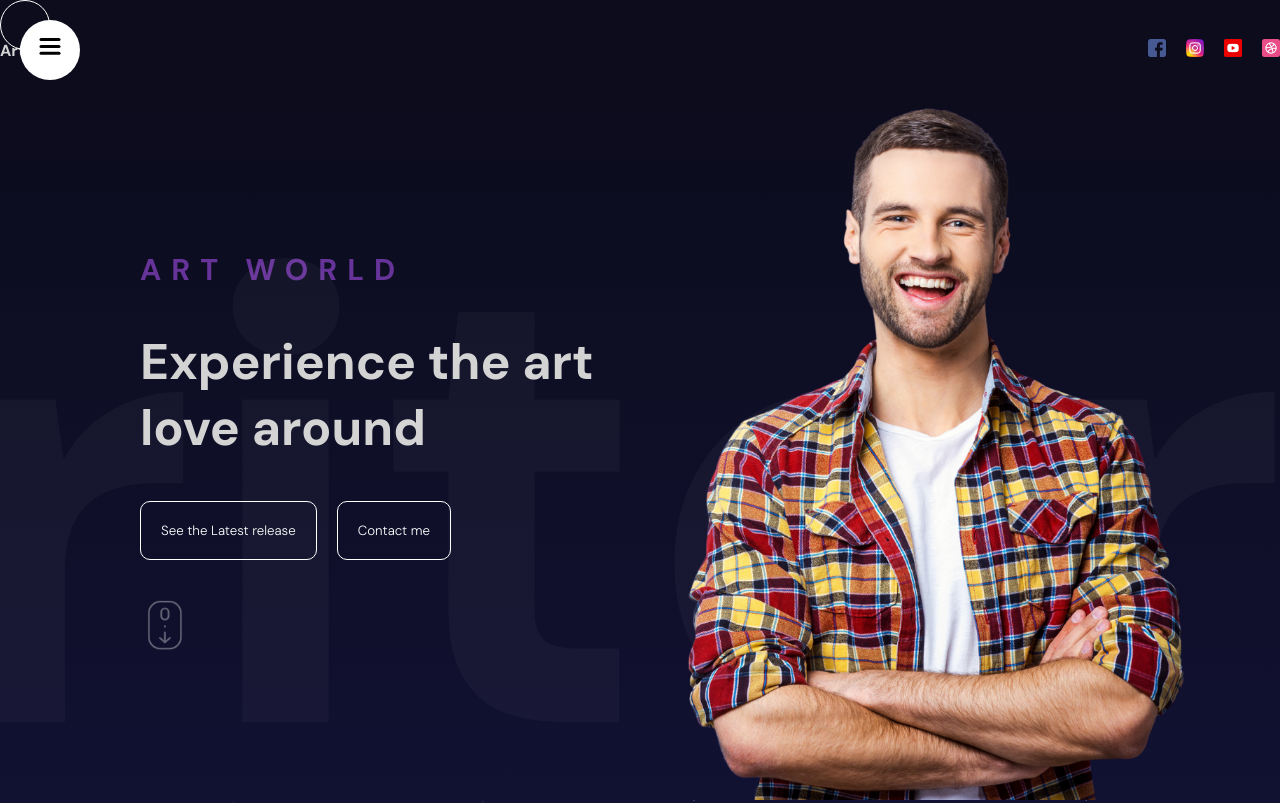
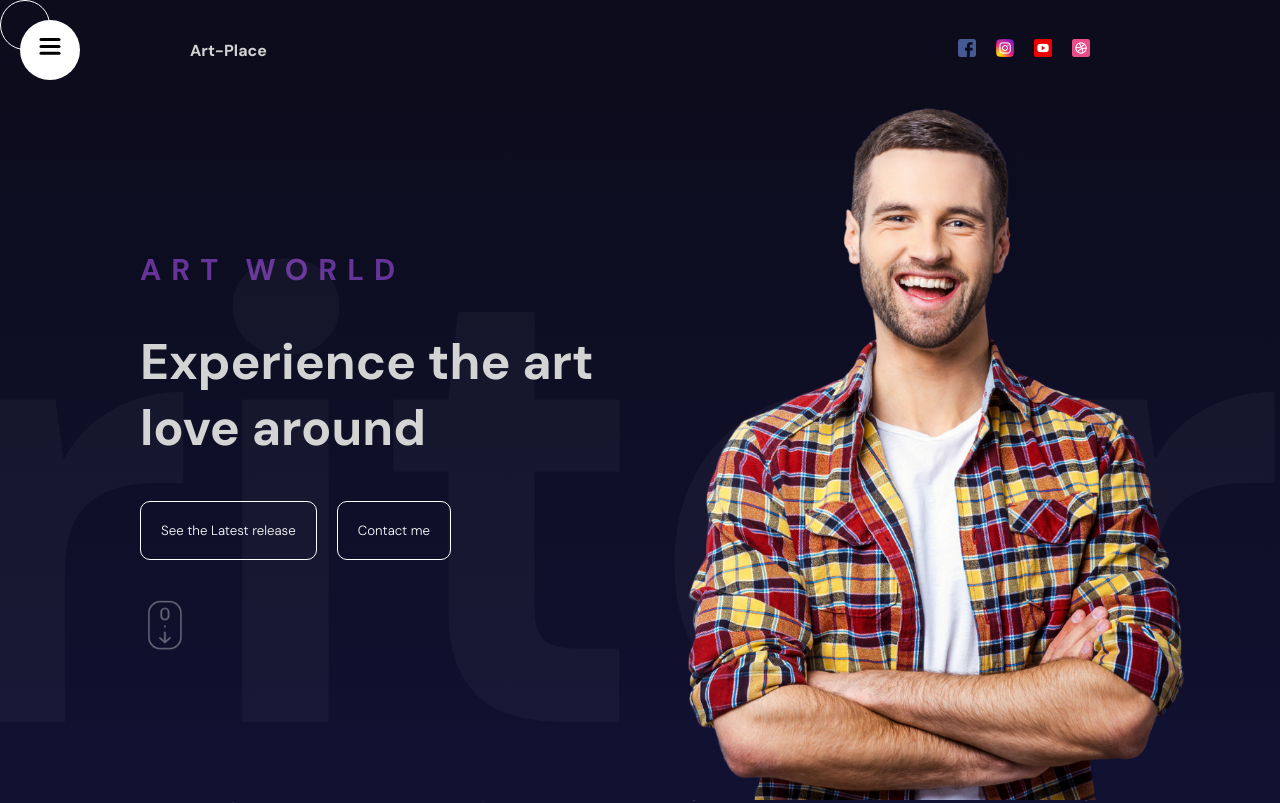
Before and after one commit to safak/animated-portfolio, a React (Vite) app: page / in a window 1280 px wide. Shown: the top 803 px of the page. Built offline with nearby package versions, Linux system fonts and the light colour scheme.

Commit message:
changes made in navbar component

```diff
--- a/src/components/Navbar/navbar.scss
+++ b/src/components/Navbar/navbar.scss
@@ -4,7 +4,7 @@
   height: 100px;
 
   .wrapper {
-    max-width: 1366px;
+    max-width: 900px;
     margin: auto;
     display: flex;
     align-items: center;
```
